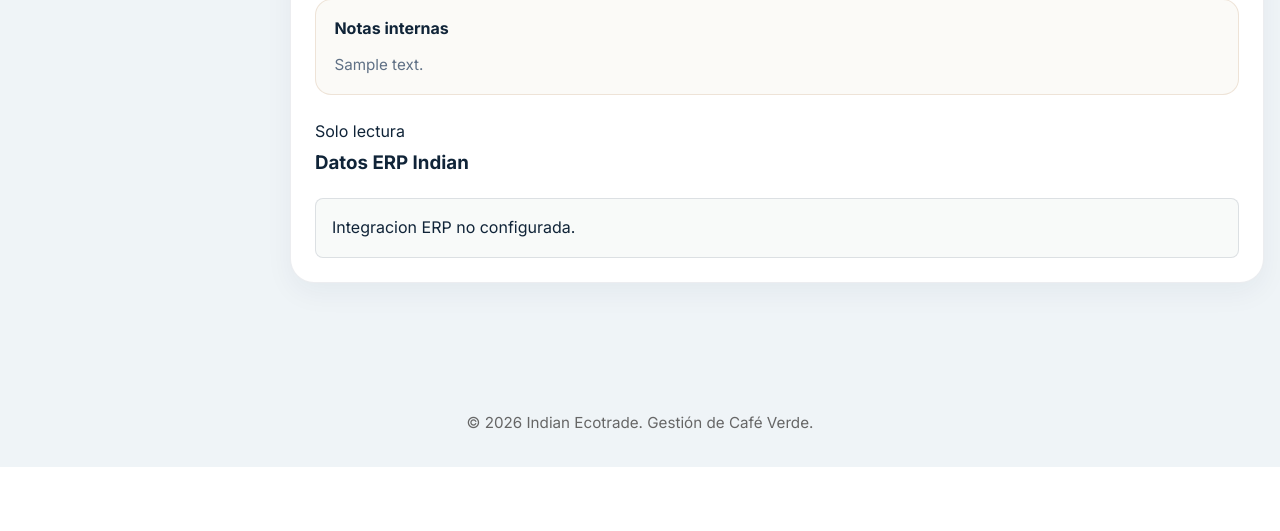
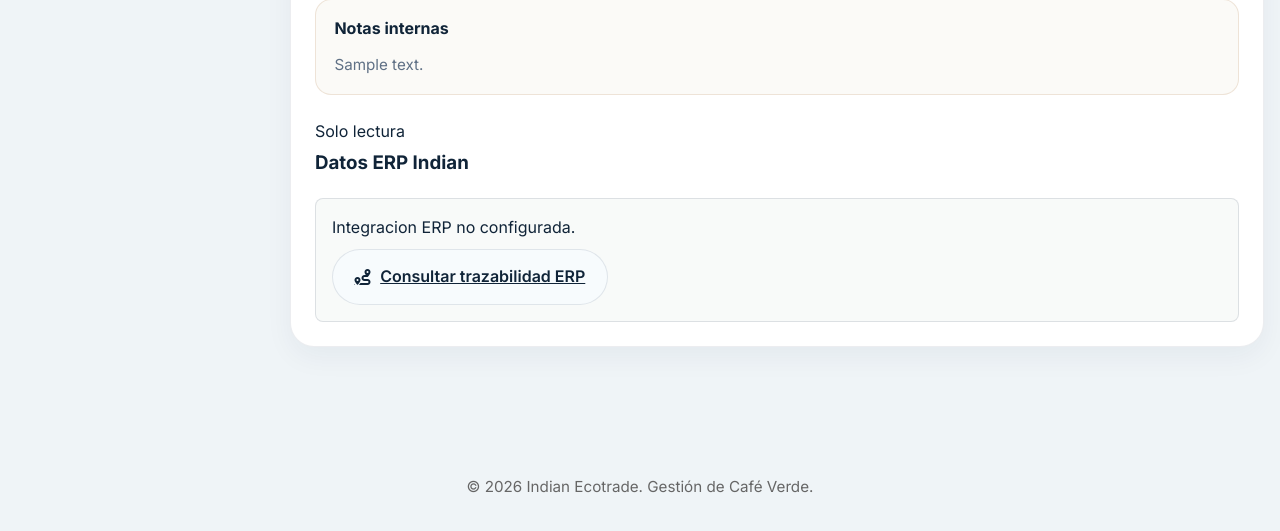
Before and after one commit to jlozano-arch/Gestion-Muestras-Verde, a FastAPI app: page /samples/1 in a window 1280 px wide. Shown: the part 1741-2272 px from the top of the page. Before the commit the page ends 2208 px from the top, so only its background shows below. Run offline with FastAPI, Linux system fonts and the light colour scheme; tables that the repository leaves empty hold one stand-in row (values such as "Sample post").

Commit message:
Integración trazabilidad ERP

```diff
--- a/app/erp_integration.py
+++ b/app/erp_integration.py
@@ -18,6 +18,8 @@ ERP_APPS_SCRIPT_URL_ENV = "ERP_APPS_SCRIPT_URL"
 ERP_SOURCE_FILE = "file"
 ERP_SOURCE_APPS_SCRIPT = "apps_script"
 ERP_LOG = logging.getLogger("app.erp_integration")
+ERP_BASIC_TIMEOUT_SECONDS = 8.0
+ERP_TRACE_TIMEOUT_SECONDS = 25.0
 
 FIELD_ALIASES = {
     "cvc": {"cvc", "ctr compra", "ctr. compra", "contrato compra", "contrato de compra", "purchase contract"},
@@ -416,7 +418,7 @@ def _log_apps_script_response(url: str, response: httpx.Response, payload: Any =
     ERP_LOG.warning("ERP Apps Script response.json(): %s", payload)
 
 
-def _apps_script_lookup(cvc: str) -> dict | None:
+def _apps_script_request(cvc: str, action: str, timeout_seconds: float) -> dict | None:
     normalized_cvc = normalize_cvc(cvc)
     endpoint = os.getenv(ERP_APPS_SCRIPT_URL_ENV, "").strip()
     if not endpoint:
@@ -425,9 +427,9 @@ def _apps_script_lookup(cvc: str) -> dict | None:
         return _status("no_cvc")
 
     separator = "&" if "?" in endpoint else "?"
-    url = f"{endpoint}{separator}{urlencode({'action': 'getDatosMuestraERP', 'cvc': normalized_cvc})}"
+    url = f"{endpoint}{separator}{urlencode({'action': action, 'cvc': normalized_cvc})}"
     try:
-        with httpx.Client(follow_redirects=True, timeout=8.0, headers={"Accept": "application/json"}) as client:
+        with httpx.Client(follow_redirects=True, timeout=timeout_seconds, headers={"Accept": "application/json"}) as client:
             response = client.get(url)
         try:
             payload = response.json()
@@ -483,6 +485,17 @@ def _apps_script_lookup(cvc: str) -> dict | None:
     return _status("error", message=f"Respuesta ERP no reconocida: {status or 'sin status'}", source=source)
 
 
+def _apps_script_lookup(cvc: str) -> dict | None:
+    return _apps_script_request(cvc, "getDatosMuestraERP", ERP_BASIC_TIMEOUT_SECONDS)
+
+
+def _apps_script_trace_lookup(cvc: str) -> dict | None:
+    result = _apps_script_request(cvc, "getTrazabilidadMuestraERP", ERP_TRACE_TIMEOUT_SECONDS)
+    if result and result.get("status") == "error" and "timed out" in (result.get("message") or "").lower():
+        result["message"] = "Trazabilidad no disponible temporalmente"
+    return result
+
+
 def _file_lookup(cvc: str) -> dict | None:
     normalized_cvc = normalize_cvc(cvc)
     erp_path = os.getenv(ERP_DATA_PATH_ENV, "").strip()
@@ -512,6 +525,14 @@ def get_erp_data_by_cvc(cvc: str) -> dict | None:
     if source == ERP_SOURCE_APPS_SCRIPT:
         return _apps_script_lookup(cvc)
     return _file_lookup(cvc)
+
+
+def get_erp_trace_by_cvc(cvc: str) -> dict | None:
+    """Read-only lookup of slower ERP traceability data by normalized CVC."""
+    source = os.getenv(ERP_SOURCE_ENV, ERP_SOURCE_FILE).strip().lower()
+    if source == ERP_SOURCE_APPS_SCRIPT:
+        return _apps_script_trace_lookup(cvc)
+    return _status("not_configured", message="La trazabilidad ERP requiere ERP_SOURCE=apps_script")
 
 
 def erp_display_rows(data: dict | None, public: bool = False) -> list[dict[str, str]]:
--- a/app/main.py
+++ b/app/main.py
@@ -34,6 +34,7 @@ from .erp_integration import (
     erp_traceability_movement_rows,
     erp_traceability_summary_rows,
     get_erp_data_by_cvc,
+    get_erp_trace_by_cvc,
 )
 
 # Create tables on startup
@@ -1166,6 +1167,30 @@ async def sample_detail(
         "erp_sales_columns": erp_sales_columns(),
         "erp_traceability_summary_rows": erp_traceability_summary_rows(erp_data),
         "erp_traceability_movement_rows": erp_traceability_movement_rows(erp_data),
+        "erp_traceability_movement_columns": erp_traceability_movement_columns(),
+    })
+
+
+@app.get("/samples/{sample_id}/erp-trace", response_class=HTMLResponse)
+async def sample_erp_trace(
+    sample_id: int,
+    request: Request,
+    db: Session = Depends(get_db),
+):
+    sample = db.query(Sample).filter(Sample.id == sample_id).first()
+    if not sample:
+        raise HTTPException(status_code=404, detail="Muestra no encontrada")
+
+    erp_trace = get_erp_trace_by_cvc(sample.purchase_contract_cvc) if sample.purchase_contract_cvc else {"status": "no_cvc"}
+    return templates.TemplateResponse("erp_trace.html", {
+        "request": request,
+        "sample": sample,
+        "erp_data": erp_trace,
+        "erp_summary_rows": erp_commercial_summary_rows(erp_trace),
+        "erp_sales_rows": erp_sales_rows(erp_trace),
+        "erp_sales_columns": erp_sales_columns(),
+        "erp_traceability_summary_rows": erp_traceability_summary_rows(erp_trace),
+        "erp_traceability_movement_rows": erp_traceability_movement_rows(erp_trace),
         "erp_traceability_movement_columns": erp_traceability_movement_columns(),
     })
 
--- a/app/templates/sample_detail.html
+++ b/app/templates/sample_detail.html
@@ -145,99 +145,14 @@
                 {% else %}
                     <p class="empty">No encontrado en el ERP para CVC {{ sample.purchase_contract_cvc }}.</p>
                 {% endif %}
-            </div>
-            {% if erp_data and erp_data.status == 'found' %}
-            <div class="section-header compact">
-                <div>
-                    <span class="eyebrow">Secuencia de movimientos</span>
-                    <h3>Trazabilidad comercial ERP</h3>
-                </div>
-            </div>
-            <div class="erp-panel">
-                {% if erp_traceability_summary_rows %}
-                <div class="erp-grid">
-                    {% for row in erp_traceability_summary_rows %}
-                    <div class="erp-field">
-                        <span>{{ row.label }}</span>
-                        <strong>{{ row.value }}</strong>
-                    </div>
-                    {% endfor %}
+                {% if sample.purchase_contract_cvc %}
+                <div class="form-actions">
+                    <a class="btn btn-secondary" href="/samples/{{ sample.id }}/erp-trace">
+                        <i class="fa-solid fa-route"></i> Consultar trazabilidad ERP
+                    </a>
                 </div>
                 {% endif %}
-
-                {% if erp_data.associated_cvvs %}
-                <div class="notes-section muted">
-                    <h4>CVV asociados</h4>
-                    <p>{{ erp_data.associated_cvvs|join(', ') }}</p>
-                </div>
-                {% endif %}
-
-                {% if erp_traceability_movement_rows %}
-                <div class="table-responsive erp-sales-table">
-                    <table class="table">
-                        <thead>
-                            <tr>
-                                {% for col in erp_traceability_movement_columns %}
-                                <th>{{ col.label }}</th>
-                                {% endfor %}
-                            </tr>
-                        </thead>
-                        <tbody>
-                            {% for movement in erp_traceability_movement_rows %}
-                            <tr>
-                                {% for col in erp_traceability_movement_columns %}
-                                <td>{{ movement.get(col.field, '-') }}</td>
-                                {% endfor %}
-                            </tr>
-                            {% endfor %}
-                        </tbody>
-                    </table>
-                </div>
-                {% endif %}
-
-                <div class="section-header compact">
-                    <div>
-                        <span class="eyebrow">Complemento CONTRATOS</span>
-                        <h3>CVV en contratos</h3>
-                    </div>
-                </div>
-                {% if erp_summary_rows %}
-                <div class="erp-grid">
-                    {% for row in erp_summary_rows %}
-                    <div class="erp-field">
-                        <span>{{ row.label }}</span>
-                        <strong>{{ row.value }}</strong>
-                    </div>
-                    {% endfor %}
-                </div>
-                {% endif %}
-
-                {% if erp_sales_rows %}
-                <div class="table-responsive erp-sales-table">
-                    <table class="table">
-                        <thead>
-                            <tr>
-                                {% for col in erp_sales_columns %}
-                                <th>{{ col.label }}</th>
-                                {% endfor %}
-                            </tr>
-                        </thead>
-                        <tbody>
-                            {% for sale in erp_sales_rows %}
-                            <tr>
-                                {% for col in erp_sales_columns %}
-                                <td>{{ sale.get(col.field, '-') }}</td>
-                                {% endfor %}
-                            </tr>
-                            {% endfor %}
-                        </tbody>
-                    </table>
-                </div>
-                {% else %}
-                <p class="empty">Sin CVV asociados.</p>
-                {% endif %}
             </div>
-            {% endif %}
         </section>
 
         <section id="tastings" class="tab-content">
```
Also changed, not shown: app/templates/erp_trace.html (added, +123 -0 lines), app/templates/public_sample.html (+0 -10 lines), 1 other file.
